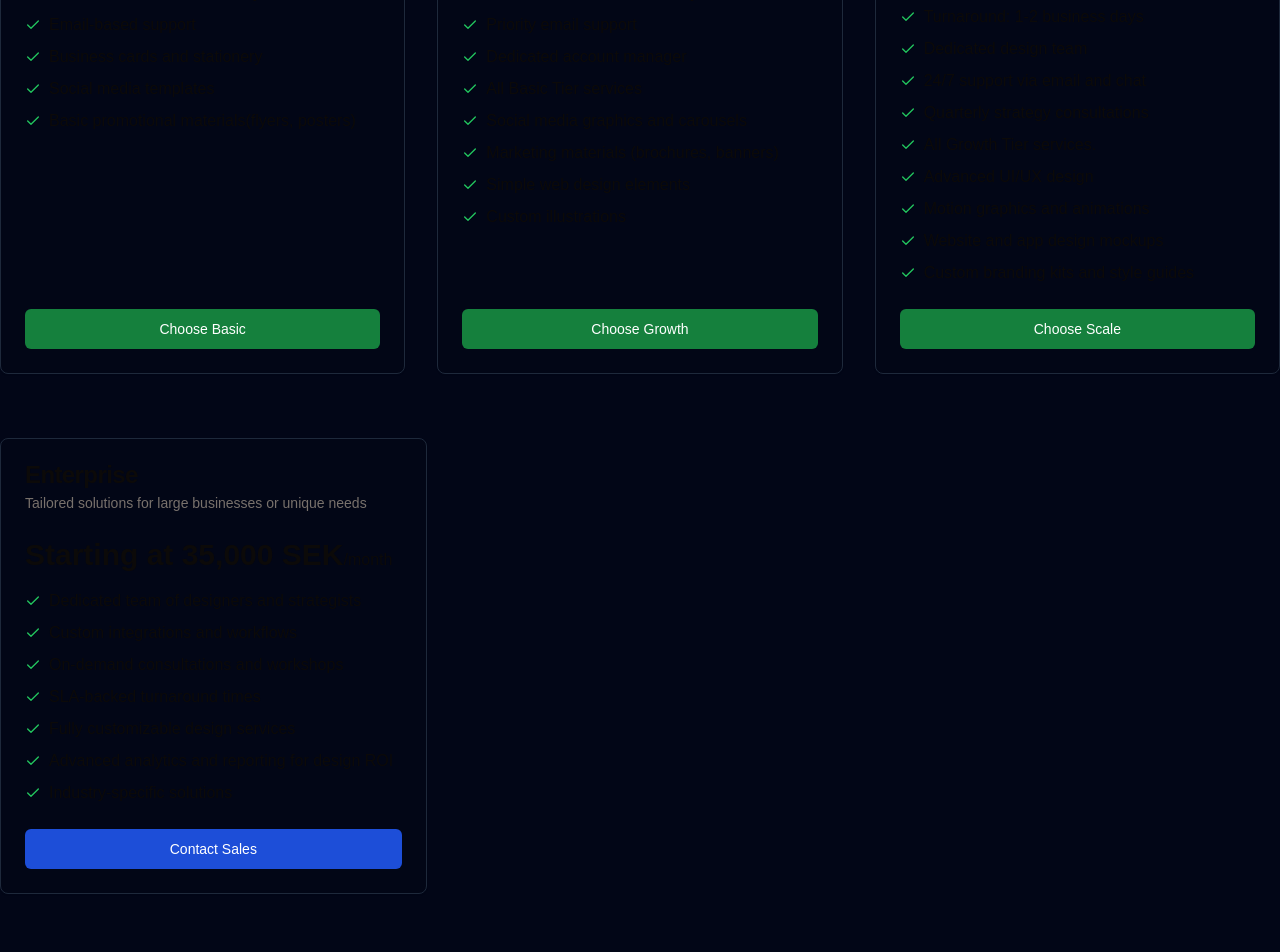
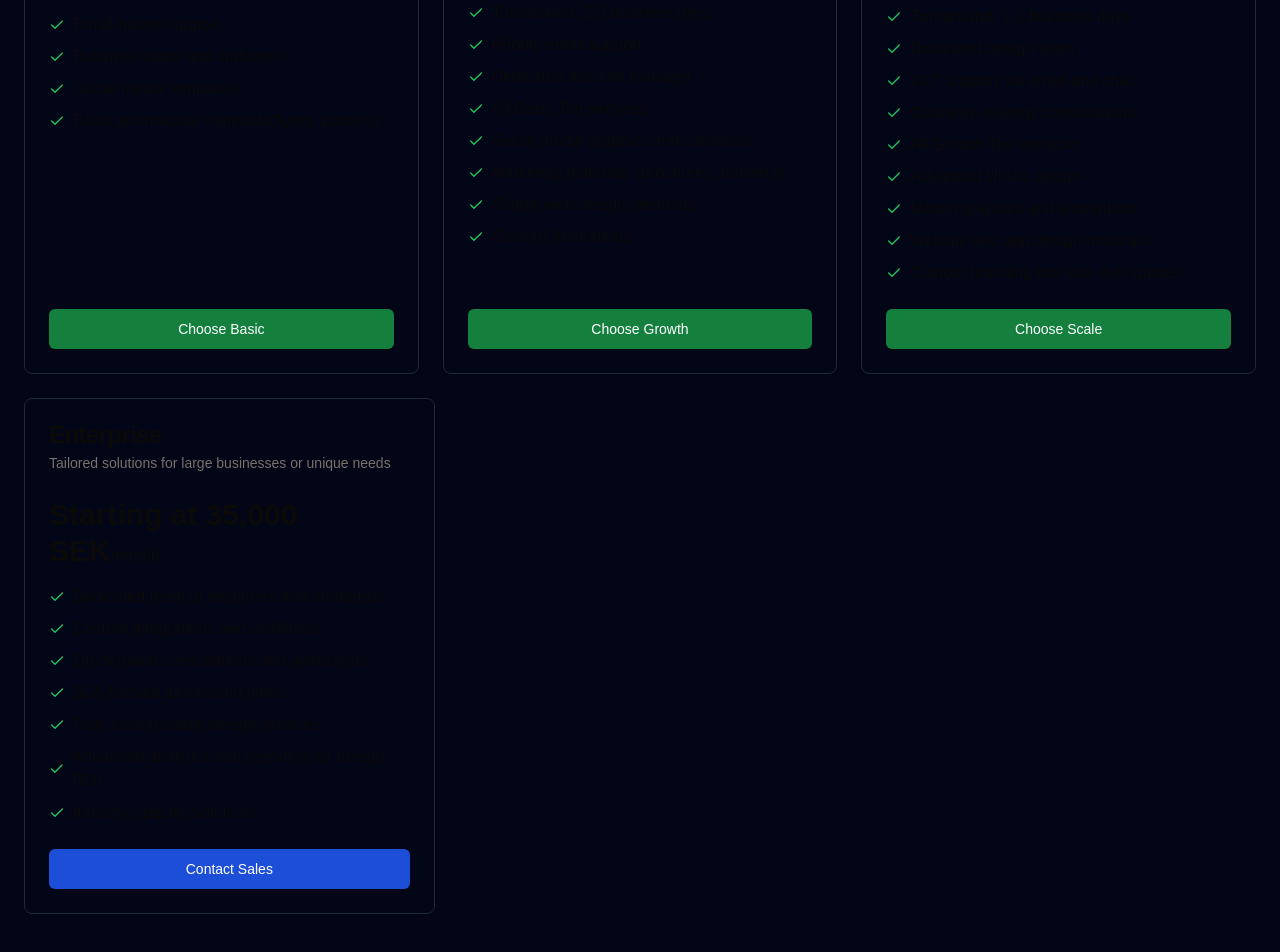
Before and after one commit to nicolasmoyano/bf-app, a Next.js app: page / in a window 1280 px wide. Shown: the part 1338-2290 px from the top of the page. Built offline with nearby package versions, Linux system fonts and the light colour scheme.

Commit message:
fixed book a call alignment, added padding to pricing table

```diff
--- a/app/components/CalendlyForm/CalendlyButton.tsx
+++ b/app/components/CalendlyForm/CalendlyButton.tsx
@@ -4,7 +4,7 @@ import { ArrowRight } from "lucide-react";
 
 const CalendlyButton = () => {
   return (
-    <div className="inline-flex flex-col sm:flex-row items-center rounded-full border border-blue-600/20 bg-blue-600/10 text-sm backdrop-blur-xl">
+    <div className="inline-flex flex-row items-center rounded-full border border-blue-600/20 bg-blue-600/10 text-sm backdrop-blur-xl">
       <Link
         href="https://calendly.com/brandformstudio/30min"
         className="inline-flex items-center rounded-full bg-blue-600 px-4 py-1.5 text-sm font-semibold text-white group relative"
--- a/app/components/Pricing/PricingTable.tsx
+++ b/app/components/Pricing/PricingTable.tsx
@@ -68,7 +68,8 @@ export default function PricingTable() {
       <p className="text-xl text-center text-muted-foreground mb-12">
         Choose the perfect plan for your design needs
       </p>
-      <div className="grid grid-cols-1 md:grid-cols-3 gap-8">
+      <div className="container px-4 md:px-6 mx-auto">
+        <div className="grid grid-cols-1 md:grid-cols-2 lg:grid-cols-3 gap-4 md:gap-6">
           {tiers.map((tier) => (
             <Card
               key={tier.name}
@@ -100,8 +101,8 @@ export default function PricingTable() {
             </Card>
           ))}
         </div>
-      <div className="mt-16">
-        <Card className="bg-slate-950/50 border-slate-800 relative overflow-hidden group w-1/3">
+        <div className="mt-6">
+          <Card className="bg-slate-950/50 border-slate-800 relative overflow-hidden group md:w-1/3">
             <CardHeader>
               <CardTitle>Enterprise</CardTitle>
               <CardDescription>
@@ -152,5 +153,6 @@ export default function PricingTable() {
           </Card>
         </div>
       </div>
+    </div>
   );
 }
```
Lines whose indentation alone changed are shown as unchanged.
